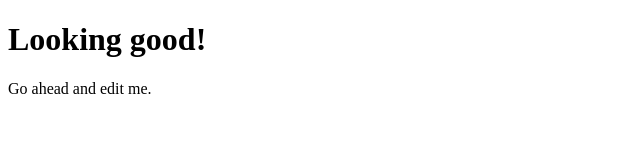
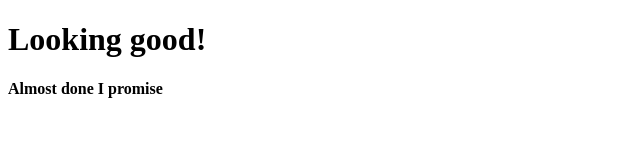
Before and after one commit to jdmar3-comp426/a00-aryamana193, a website: page index.html in a window 1280 px wide. Shown: the full height of the page, 0-640 px from the left. Drawn offline with Linux system fonts and the light colour scheme.

Commit message:
Finished

```diff
--- a/index.html
+++ b/index.html
@@ -8,7 +8,7 @@
     <body>
         <div>
             <h1>Looking good!</h1>
-            <p>Go ahead and edit me.</p>
+            <p><strong>Almost done I promise</strong></p>
         </div>
     </body>
 </html>
```
